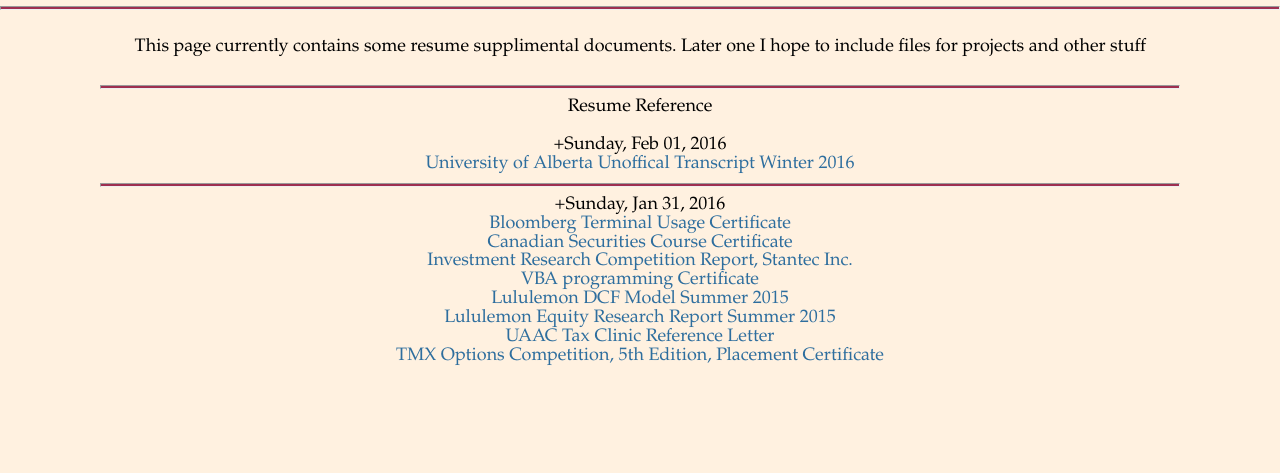
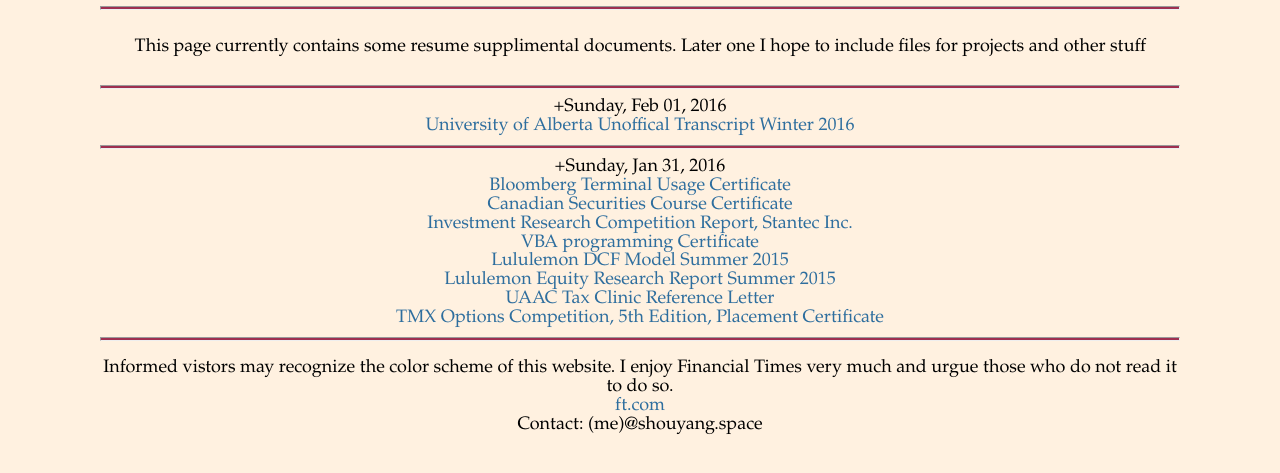
Before and after one commit to shouyang/Personal-Website, a plain HTML site: page documents.html in a window 1280 px wide. Shown: the part 215-688 px from the top of the page. Drawn offline with nearby package versions, Linux system fonts and the light colour scheme.

Commit message:
Modular Footer

```diff
--- a/documents.html
+++ b/documents.html
@@ -5,22 +5,18 @@
 		<!-- CSS style sheet below -->
 		<link rel="stylesheet" href="main.css">
 		<meta name="viewport" content="width=device-width, initial-scale=1">
+		<script src="https://ajax.googleapis.com/ajax/libs/jquery/1.12.0/jquery.min.js"></script>
 	</head>
 	<body>
 		<div class="header"><h1> Documents</h1></div>
 		<div class ="navbar"><a href= "index.html"> Main </a> | <a href= "projects.html"> Projects </a></div>
-		<div class ="navbar_sub"><a href= "https://ca.linkedin.com/in/shouyangzhou"> LinkedIn </a> ,<a href= "https://github.com/shouyang"> GitHub </a>,<a href= "resume.html"> Resume </a> </div><hr>
-		<div class ="container_centered">
+		<div class ="navbar_sub"><a href= "https://ca.linkedin.com/in/shouyangzhou"> LinkedIn </a> ,<a href= "https://github.com/shouyang"> GitHub </a>,<a href= "resume.html"> Resume </a> </div>
+		<div class ="container_centered"><hr>
 			<br>This page currently contains some resume supplimental documents. Later one I hope to include files for projects and other stuff<br><br
-			><hr>Resume Reference<br> <br>
-
+			><hr>
 			+Sunday, Feb 01, 2016<br>
 			<a href= "docs/WorkDocs/Shouyang-Zhou-TranscriptW16.pdf"> University of Alberta Unoffical Transcript Winter 2016 </a><br>
-
-
-
-			<hr>
-			+Sunday, Jan 31, 2016<br>
+			<hr>+Sunday, Jan 31, 2016<br>
 			<a href= "docs/WorkDocs/S.Zhou - Bloomberg BESS Cert.pdf"> Bloomberg Terminal Usage Certificate </a> <br>
 			<a href= "docs/WorkDocs/S.Zhou - CSC Cert.pdf"> Canadian Securities Course Certificate </a><br>
 			<a href= "docs/WorkDocs/S.Zhou - Stantec IRC Report.pdf"> Investment Research Competition Report, Stantec Inc. </a><br>
@@ -29,6 +25,8 @@
 			<a href= "docs/WorkDocs/S.Zhou Equity research project - LULU.pdf"> Lululemon Equity Research Report Summer 2015 </a> <br>
 			<a href= "docs/WorkDocs/Shouyang Zhou - UAAC Taxclinic reference letter.pdf"> UAAC Tax Clinic Reference Letter </a><br>
 			<a href= "docs/WorkDocs/TMX Options Simulation 5th Ed Cert of Participation.pdf"> TMX Options Competition, 5th Edition, Placement Certificate </a>
+			<div id ="footer"><hr>Stuff is still loading</div>
+			<script >$("#footer").load("footer.html");</script>
 		</div>
 	</body>
 </html>
--- /dev/null
+++ b/footer.html
@@ -0,0 +1,5 @@
+<hr>
+<p style = "text-align: center;">
+Informed vistors may recognize the color scheme of this website. I enjoy Financial Times very much and urgue those who do not read it to do so. <br> <a href = "https://www.ft.com">ft.com</a><br>
+Contact: (me)@shouyang.space
+</p>
```
Also changed, not shown: index.html (+5 -1 lines), projects.html (+4 -1 lines), projectsub/showcase_1.html (+0 -2 lines).
